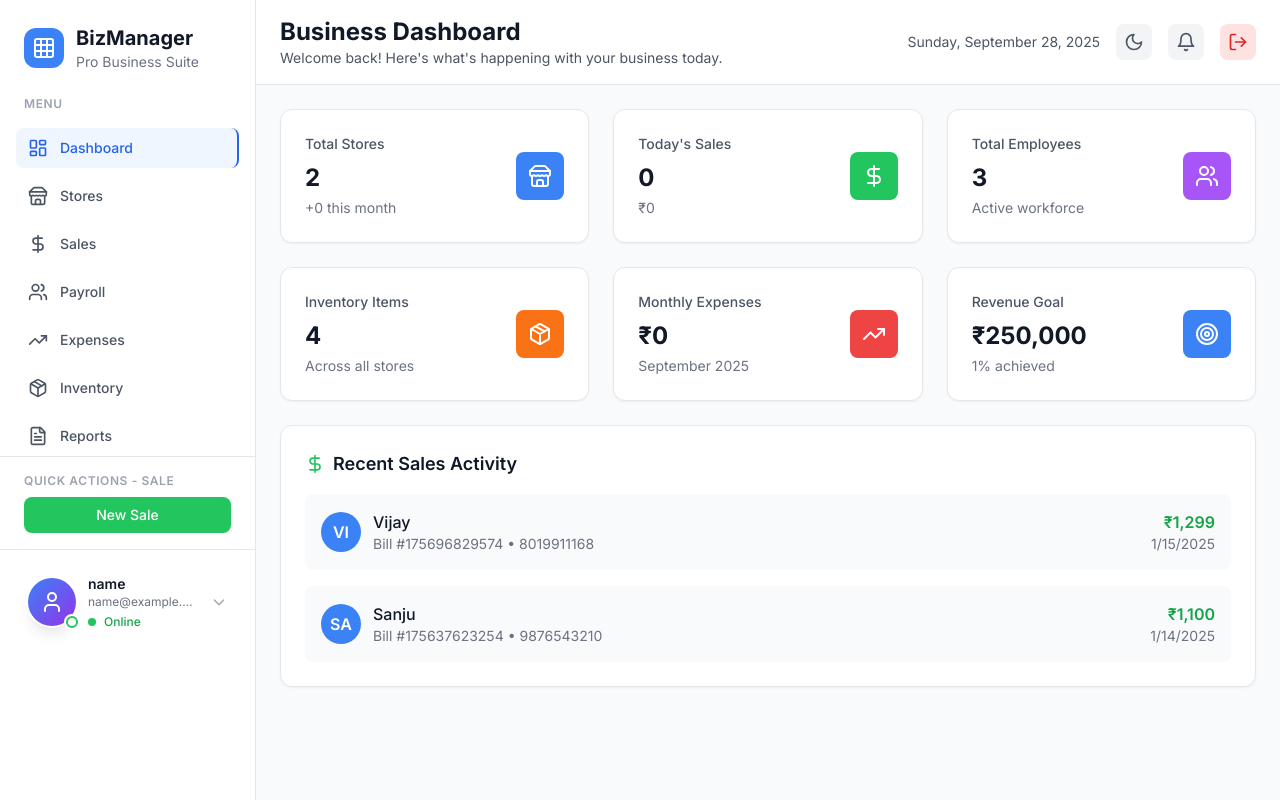
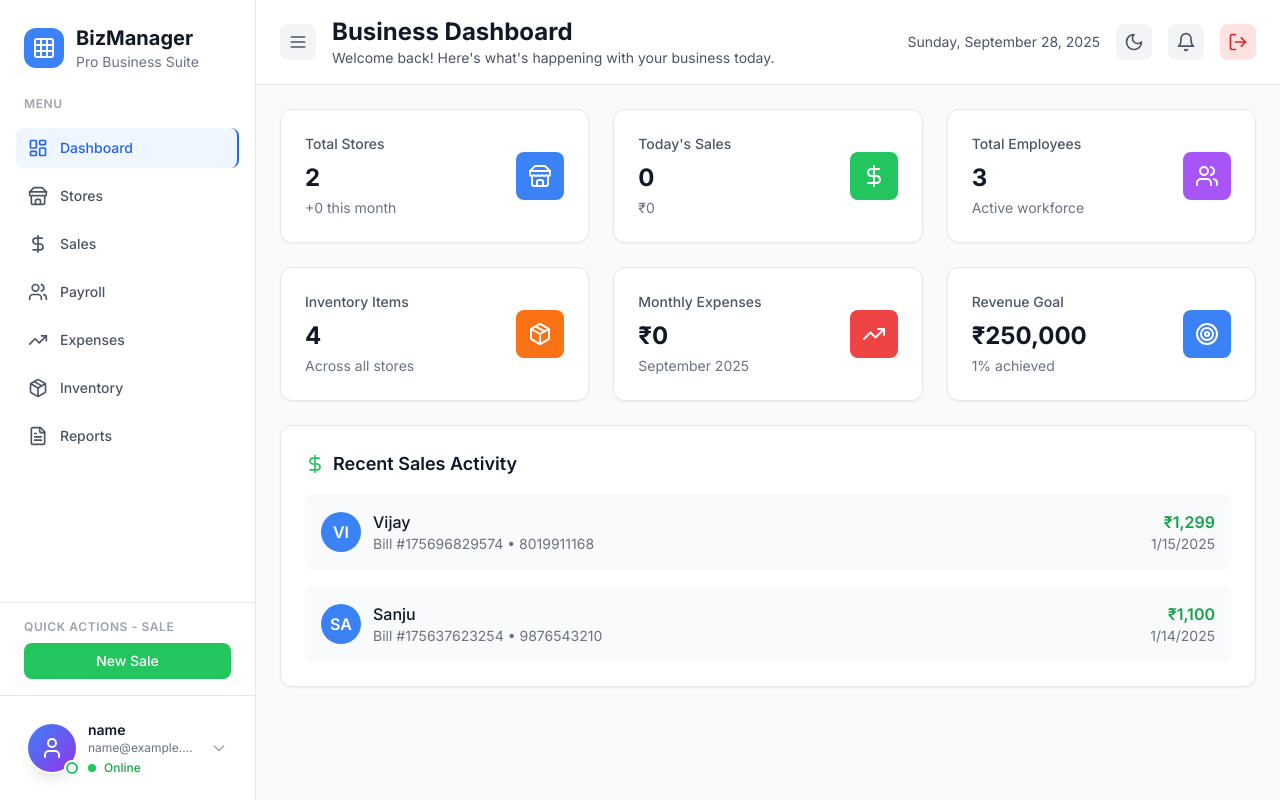
Before and after one commit to Revanthvetcha/bizmanager_frontend, a React (Vite) app: page / in a window 1280 px wide. Both pictures are taken after typing "name@example.com", "Sample123" into the empty fields and a click on the button "Sign In". Built offline with nearby package versions, Linux system fonts and the light colour scheme.

Commit message:
chages done

```diff
--- a/src/components/Header.tsx
+++ b/src/components/Header.tsx
@@ -1,10 +1,14 @@
-import { Sun, Moon, Bell, LogOut } from 'lucide-react';
+import { Sun, Moon, Bell, LogOut, Menu } from 'lucide-react';
 import { useTheme } from '../contexts/ThemeContext';
 import { useAuth } from '../contexts/AuthContext';
 import { format } from 'date-fns';
 import { useLocation, useNavigate } from 'react-router-dom';
 
-export default function Header() {
+interface HeaderProps {
+  onMenuClick: () => void;
+}
+
+export default function Header({ onMenuClick }: HeaderProps) {
   const { theme, toggleTheme } = useTheme();
   const { logout } = useAuth();
   const location = useLocation();
@@ -73,21 +77,30 @@ export default function Header() {
   };
 
   return (
-    <header className="bg-white dark:bg-gray-800 border-b border-gray-200 dark:border-gray-700 px-6 py-4 transition-colors duration-200">
+    <header className="bg-white dark:bg-gray-800 border-b border-gray-200 dark:border-gray-700 px-4 lg:px-6 py-4 transition-colors duration-200">
       <div className="flex items-center justify-between">
         <div className="flex items-center space-x-4">
+          {/* Hamburger menu button for all screen sizes */}
+          <button
+            onClick={onMenuClick}
+            className="hamburger-menu p-2 rounded-lg bg-gray-100 dark:bg-gray-700 hover:bg-gray-200 dark:hover:bg-gray-600 transition-colors duration-200"
+            aria-label="Toggle menu"
+          >
+            <Menu className="h-5 w-5 text-gray-600 dark:text-gray-300" />
+          </button>
+
           <div>
-            <h1 className="text-2xl font-bold text-gray-900 dark:text-white">
+            <h1 className="text-xl lg:text-2xl font-bold text-gray-900 dark:text-white">
               {pageInfo.title}
             </h1>
-            <p className="text-sm text-gray-600 dark:text-gray-400">
+            <p className="text-xs lg:text-sm text-gray-600 dark:text-gray-400 hidden sm:block">
               {pageInfo.subtitle}
             </p>
           </div>
         </div>
 
-        <div className="flex items-center space-x-4">
-          <span className="text-sm text-gray-600 dark:text-gray-400">
+        <div className="flex items-center space-x-2 lg:space-x-4">
+          <span className="text-xs lg:text-sm text-gray-600 dark:text-gray-400 hidden sm:block">
             {currentDate}
           </span>
 
@@ -97,14 +110,14 @@ export default function Header() {
             aria-label="Toggle theme"
           >
             {theme === 'light' ? (
-              <Moon className="h-5 w-5 text-gray-600 dark:text-gray-300" />
+              <Moon className="h-4 w-4 lg:h-5 lg:w-5 text-gray-600 dark:text-gray-300" />
             ) : (
-              <Sun className="h-5 w-5 text-gray-600 dark:text-gray-300" />
+              <Sun className="h-4 w-4 lg:h-5 lg:w-5 text-gray-600 dark:text-gray-300" />
             )}
           </button>
 
           <button className="p-2 rounded-lg bg-gray-100 dark:bg-gray-700 hover:bg-gray-200 dark:hover:bg-gray-600 transition-colors duration-200">
-            <Bell className="h-5 w-5 text-gray-600 dark:text-gray-300" />
+            <Bell className="h-4 w-4 lg:h-5 lg:w-5 text-gray-600 dark:text-gray-300" />
           </button>
 
           <button
@@ -113,7 +126,7 @@ export default function Header() {
             aria-label="Sign out"
             title="Sign out"
           >
-            <LogOut className="h-5 w-5 text-red-600 dark:text-red-400" />
+            <LogOut className="h-4 w-4 lg:h-5 lg:w-5 text-red-600 dark:text-red-400" />
           </button>
         </div>
       </div>
--- a/src/components/Layout.tsx
+++ b/src/components/Layout.tsx
@@ -1,14 +1,49 @@
+import { useState, useEffect } from 'react';
 import { Outlet } from 'react-router-dom';
 import Sidebar from './Sidebar';
 import Header from './Header';
 
 export default function Layout() {
+  const [sidebarOpen, setSidebarOpen] = useState(true);
+
+  // Close sidebar when clicking outside on mobile only
+  useEffect(() => {
+    const handleClickOutside = (event: MouseEvent) => {
+      if (window.innerWidth < 1024 && sidebarOpen) {
+        const target = event.target as Element;
+        if (!target.closest('.sidebar') && !target.closest('.hamburger-menu')) {
+          setSidebarOpen(false);
+        }
+      }
+    };
+
+    document.addEventListener('mousedown', handleClickOutside);
+    return () => document.removeEventListener('mousedown', handleClickOutside);
+  }, [sidebarOpen]);
+
   return (
     <div className="flex h-screen bg-gray-50 dark:bg-gray-900 transition-colors duration-200">
-      <Sidebar />
-      <div className="flex-1 flex flex-col overflow-hidden">
-        <Header />
-        <main className="flex-1 overflow-y-auto p-6">
+      {/* Mobile overlay */}
+      {sidebarOpen && (
+        <div
+          className="fixed inset-0 bg-black bg-opacity-50 z-40 lg:hidden"
+          onClick={() => setSidebarOpen(false)}
+        />
+      )}
+
+      {/* Sidebar */}
+      <div className={`
+        sidebar fixed lg:static inset-y-0 left-0 z-50 w-64 transform transition-all duration-300 ease-in-out
+        ${sidebarOpen ? 'translate-x-0' : '-translate-x-full lg:translate-x-0'}
+        ${!sidebarOpen ? 'lg:w-0 lg:overflow-hidden' : ''}
+      `}>
+        <Sidebar onClose={() => setSidebarOpen(false)} />
+      </div>
+
+      {/* Main content */}
+      <div className={`flex-1 flex flex-col overflow-hidden transition-all duration-300 ease-in-out ${sidebarOpen ? 'lg:ml-0' : 'lg:ml-0'}`}>
+        <Header onMenuClick={() => setSidebarOpen(!sidebarOpen)} />
+        <main className="flex-1 overflow-y-auto p-4 lg:p-6">
           <Outlet />
         </main>
       </div>
--- a/src/components/Sidebar.tsx
+++ b/src/components/Sidebar.tsx
@@ -15,7 +15,11 @@ const navigation = [
   { name: 'Reports', href: '/reports', icon: FileText },
 ];
 
-export default function Sidebar() {
+interface SidebarProps {
+  onClose: () => void;
+}
+
+export default function Sidebar({ onClose }: SidebarProps) {
   const { stores, addSale } = useData();
   const { user } = useAuth();
   const navigate = useNavigate();
@@ -79,7 +83,7 @@ export default function Sidebar() {
   };
 
   return (
-    <div className="w-64 bg-white dark:bg-gray-800 border-r border-gray-200 dark:border-gray-700 transition-colors duration-200">
+    <div className="h-full w-64 bg-white dark:bg-gray-800 border-r border-gray-200 dark:border-gray-700 transition-colors duration-200 flex flex-col">
       <div className="p-6">
         <div className="flex items-center space-x-3">
           <div className="w-10 h-10 bg-blue-500 rounded-xl flex items-center justify-center">
@@ -92,7 +96,7 @@ export default function Sidebar() {
         </div>
       </div>
 
-      <nav className="px-4 space-y-2">
+      <nav className="px-4 space-y-2 flex-1">
         <div className="text-xs font-semibold text-gray-400 dark:text-gray-500 uppercase tracking-wider mb-4 px-2">
           MENU
         </div>
@@ -100,6 +104,12 @@ export default function Sidebar() {
           <NavLink
             key={item.name}
             to={item.href}
+            onClick={() => {
+              // Close sidebar on mobile when navigating, keep open on desktop
+              if (window.innerWidth < 1024) {
+                onClose();
+              }
+            }}
             className={({ isActive }) =>
               `flex items-center space-x-3 px-3 py-2.5 rounded-lg text-sm font-medium transition-colors duration-200 ${
                 isActive
```
